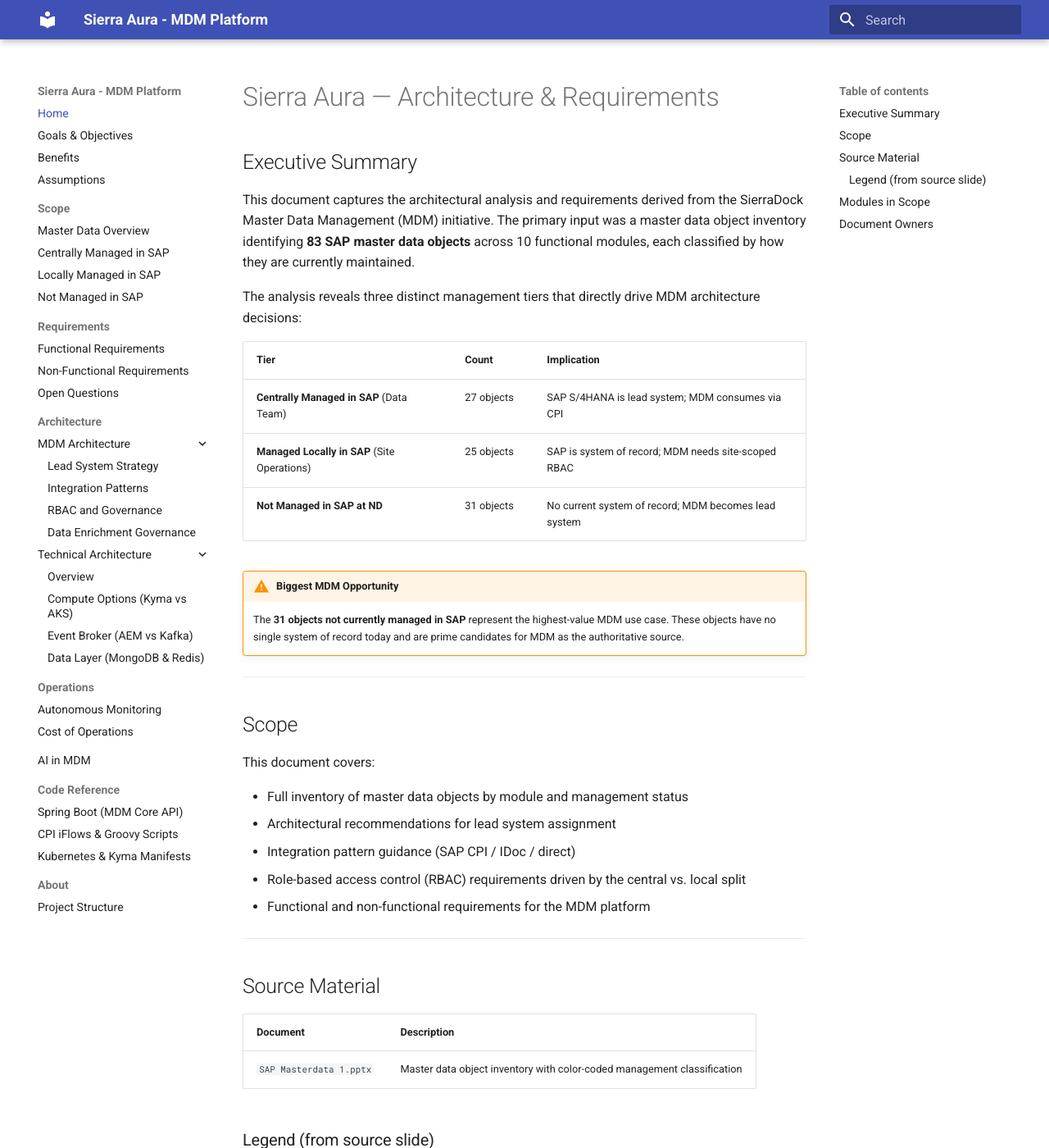
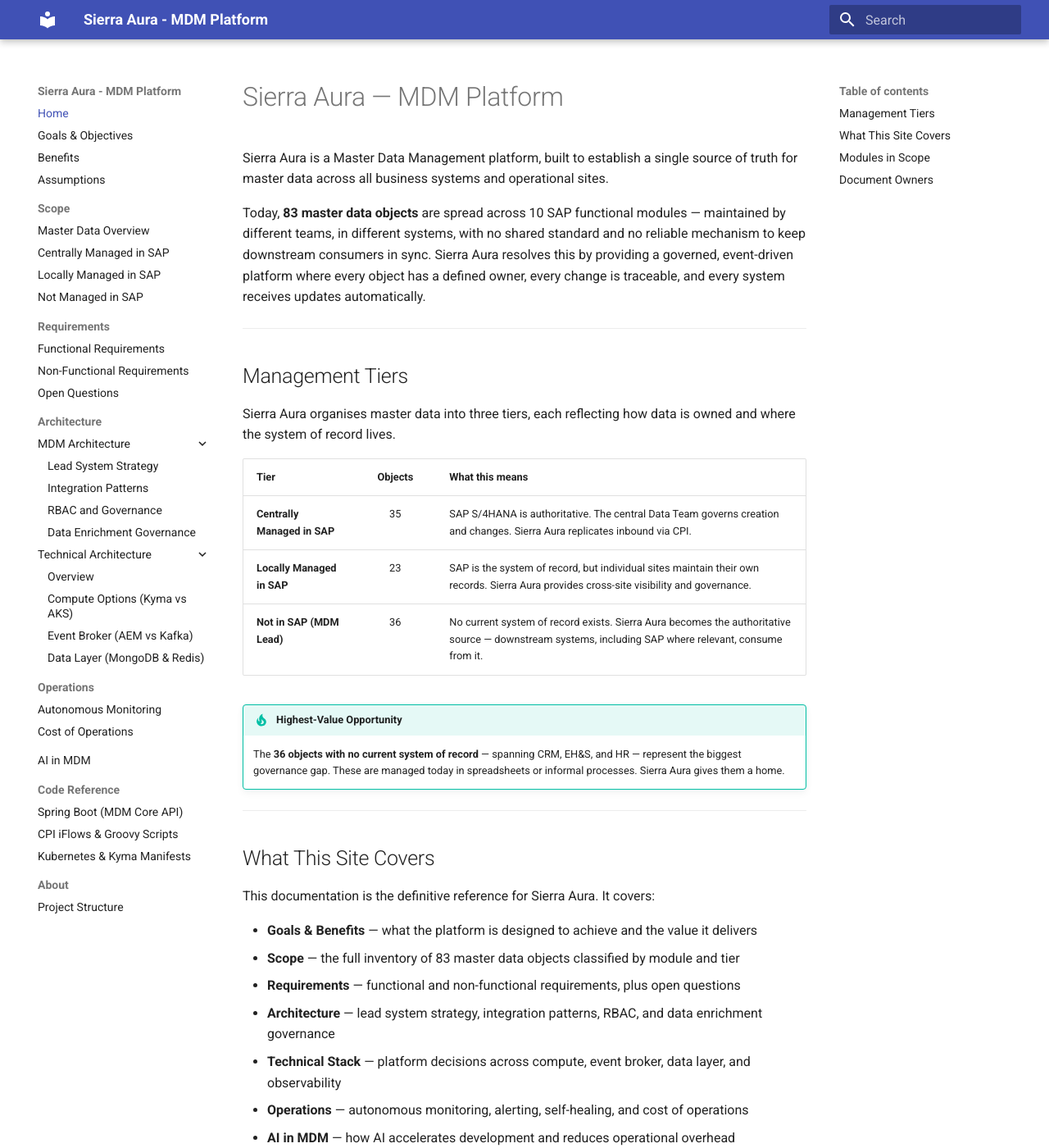
Before and after one commit to SierraDigitalProjects/MDMDocumentation, an MkDocs documentation site: the page built from docs/index.md, in a window 1280 px wide and 1400 px high. Shown: the whole window at 82% size. Built offline with MkDocs 1.6.1 and Material for MkDocs 9.7.7, drawn with Linux system fonts in a browser that asks for light colours; some of the changed text lies outside the part shown.

Commit message:
publish replacements

```diff
--- a/docs/index.md
+++ b/docs/index.md
@@ -1,64 +1,54 @@
-# Sierra Aura — Architecture & Requirements
+# Sierra Aura — MDM Platform
 
-## Executive Summary
+Sierra Aura is a Master Data Management platform, built to establish a single source of truth for master data across all business systems and operational sites.
 
-This document captures the architectural analysis and requirements derived from the SierraDock Master Data Management (MDM) initiative. The primary input was a master data object inventory identifying **83 SAP master data objects** across 10 functional modules, each classified by how they are currently maintained.
-
-The analysis reveals three distinct management tiers that directly drive MDM architecture decisions:
-
-| Tier | Count | Implication |
-|---|---|---|
-| **Centrally Managed in SAP** (Data Team) | 27 objects | SAP S/4HANA is lead system; MDM consumes via CPI |
-| **Managed Locally in SAP** (Site Operations) | 25 objects | SAP is system of record; MDM needs site-scoped RBAC |
-| **Not Managed in SAP at ND** | 31 objects | No current system of record; MDM becomes lead system |
-
-!!! warning "Biggest MDM Opportunity"
-    The **31 objects not currently managed in SAP** represent the highest-value MDM use case. These objects have no single system of record today and are prime candidates for MDM as the authoritative source.
+Today, **83 master data objects** are spread across 10 SAP functional modules — maintained by different teams, in different systems, with no shared standard and no reliable mechanism to keep downstream consumers in sync. Sierra Aura resolves this by providing a governed, event-driven platform where every object has a defined owner, every change is traceable, and every system receives updates automatically.
 
 ---
 
-## Scope
+## Management Tiers
 
-This document covers:
+Sierra Aura organises master data into three tiers, each reflecting how data is owned and where the system of record lives.
 
-- Full inventory of master data objects by module and management status
-- Architectural recommendations for lead system assignment
-- Integration pattern guidance (SAP CPI / IDoc / direct)
-- Role-based access control (RBAC) requirements driven by the central vs. local split
-- Functional and non-functional requirements for the MDM platform
+| Tier | Objects | What this means |
+|---|:---:|---|
+| **Centrally Managed in SAP** | 35 | SAP S/4HANA is authoritative. The central Data Team governs creation and changes. Sierra Aura replicates inbound via CPI. |
+| **Locally Managed in SAP** | 23 | SAP is the system of record, but individual sites maintain their own records. Sierra Aura provides cross-site visibility and governance. |
+| **Not in SAP (MDM Lead)** | 36 | No current system of record exists. Sierra Aura becomes the authoritative source — downstream systems, including SAP where relevant, consume from it. |
+
+!!! tip "Highest-Value Opportunity"
+    The **36 objects with no current system of record** — spanning CRM, EH&S, and HR — represent the biggest governance gap. These are managed today in spreadsheets or informal processes. Sierra Aura gives them a home.
 
 ---
 
-## Source Material
+## What This Site Covers
 
-| Document | Description |
-|---|---|
-| `SAP Masterdata 1.pptx` | Master data object inventory with color-coded management classification |
+This documentation is the definitive reference for Sierra Aura. It covers:
 
-### Legend (from source slide)
-
-| Color | Classification |
-|---|---|
-| Orange (`accent3`) | Centrally Managed by Data Team |
-| Light Blue (`#00B0F0`) | Managed Locally by Site Operations |
-| White (`bg1`) | Not Managed in SAP at ND |
+- **Goals & Benefits** — what the platform is designed to achieve and the value it delivers
+- **Scope** — the full inventory of 83 master data objects classified by module and tier
+- **Requirements** — functional and non-functional requirements, plus open questions
+- **Architecture** — lead system strategy, integration patterns, RBAC, and data enrichment governance
+- **Technical Stack** — platform decisions across compute, event broker, data layer, and observability
+- **Operations** — autonomous monitoring, alerting, self-healing, and cost of operations
+- **AI in MDM** — how AI accelerates development and reduces operational overhead
 
 ---
 
 ## Modules in Scope
 
-| Module | SAP Module Code | In SAP? |
+| Module | SAP Code | SAP Managed? |
 |---|---|---|
-| CRM | CRM | No |
-| EH&S | EHS | No |
-| Finance | FI/CO | Yes |
-| HR | HR/HCM | No |
-| SCM / Purchasing | MM/SCM | Yes |
+| Customer Relationship Management | CRM | No — MDM lead |
+| Environment, Health & Safety | EHS | No — MDM lead |
+| Finance & Controlling | FI/CO | Yes — centrally managed |
+| Human Resources | HR/HCM | No — MDM lead |
+| Supply Chain & Purchasing | MM/SCM | Yes — centrally managed |
 | Sales & Distribution | SD | Partial |
 | Plant Maintenance | PM | Partial |
-| Production Planning / Quality | PP/QM | Partial (Local only) |
+| Production Planning & Quality | PP/QM | Yes — locally managed |
 | Project Systems | PS | Partial |
-| Other (cross-module) | Various | Partial |
+| Cross-module | Various | Mixed |
 
 ---
 
@@ -66,7 +56,7 @@ This document covers:
 
 | Role | Responsibility |
 |---|---|
-| MDM Architect | Architecture decisions and integration patterns |
-| Data Team | Centrally managed object governance |
-| Site Operations | Locally managed object governance |
-| Functional Leads | Module-specific requirements validation |
+| MDM Architect | Architecture decisions, integration patterns, platform design |
+| Data Team Lead | Centrally managed object governance and data stewardship |
+| Site Operations | Locally managed object maintenance and coordinator oversight |
+| Functional Leads | Module-specific requirements validation and sign-off |
--- a/mkdocs.yml
+++ b/mkdocs.yml
@@ -2,7 +2,7 @@ site_name: Sierra Aura - MDM Platform
 site_description: Sierra Aura - MDM Platform — Architecture and Requirements
 site_author: Sierra MDM Team
 docs_dir: docs
-repo_name: SierraDock/MDM
+repo_name: SierraDigitalProjects/MDMDocumentation
 
 theme:
   name: material
```
Also changed, not shown: docs/architecture/rbac-governance.md (+1 -1 lines), docs/requirements/non-functional.md (+1 -1 lines), site/architecture/rbac-governance/index.html, site/index.html, site/requirements/non-functional/index.html, site/search/search_index.json.
